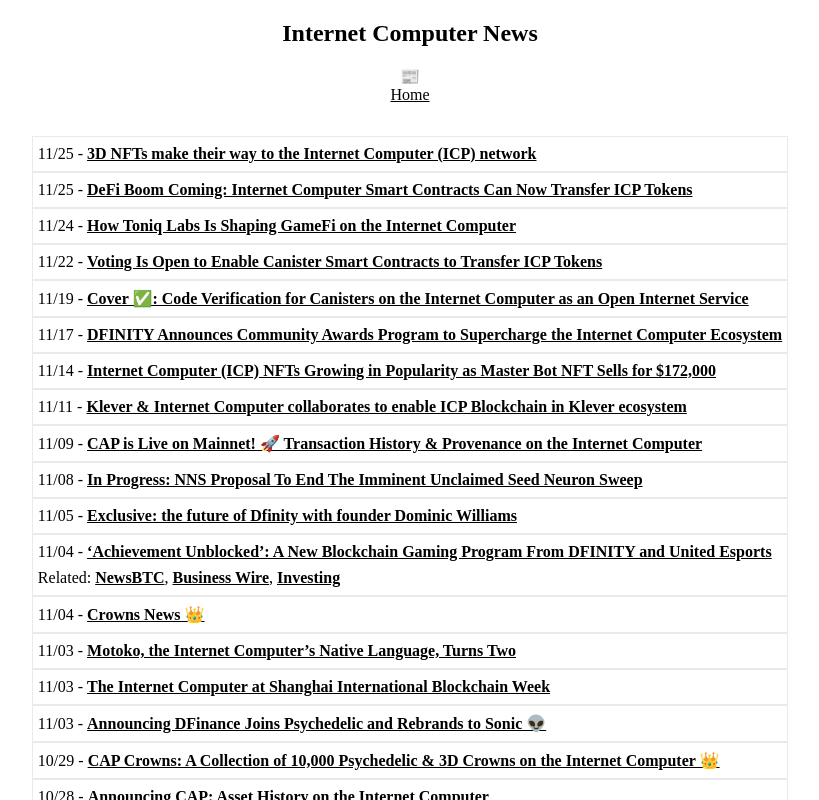
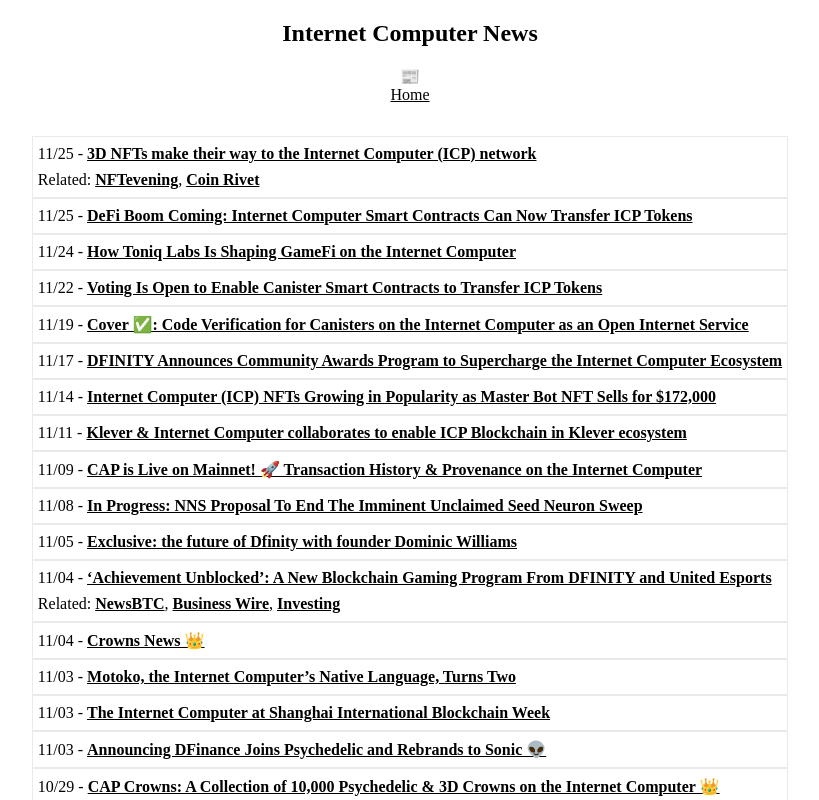
Before and after one commit to rjlucasm/ictoday, a Next.js app: page /news/2021 in a window 1280 px wide. Shown: the top 800 px of the page, without its empty margins (230-1049 px from the left). Built offline with nearby package versions, Linux system fonts and the light colour scheme.

Commit message:
Related News NFTstudio

```diff
--- a/pages/news/2021.js
+++ b/pages/news/2021.js
@@ -19,6 +19,9 @@
             <div className="pagesgrid">
             <div className="pagescard">11/25 -&nbsp;
                 <a href="https://cryptoslate.com/3d-nfts-make-their-way-to-the-internet-computer-icp-network/" target="_blank" rel="noopener noreferrer">3D NFTs make their way to the Internet Computer (ICP) network</a>
+                <p>Related:&nbsp;
+                <a href="https://nftevening.com/nft-studio-3d-nfts-on-the-internet-computer-to-disrupt-gaming-scene/amp/" target="_blank" rel="noopener noreferrer">NFTevening</a>,&nbsp;
+                <a href="https://coinrivet.com/dfinitys-nft-studio-to-spark-evolution-in-nft-gaming/" target="_blank" rel="noopener noreferrer">Coin Rivet</a></p>
             </div>
             <div className="pagescard">11/25 -&nbsp;
                 <a href="https://medium.com/dfinity/defi-boom-coming-internet-computer-smart-contracts-can-now-transfer-icp-tokens-c9916ede1060" target="_blank" rel="noopener noreferrer">DeFi Boom Coming: Internet Computer Smart Contracts Can Now Transfer ICP Tokens</a>
```
